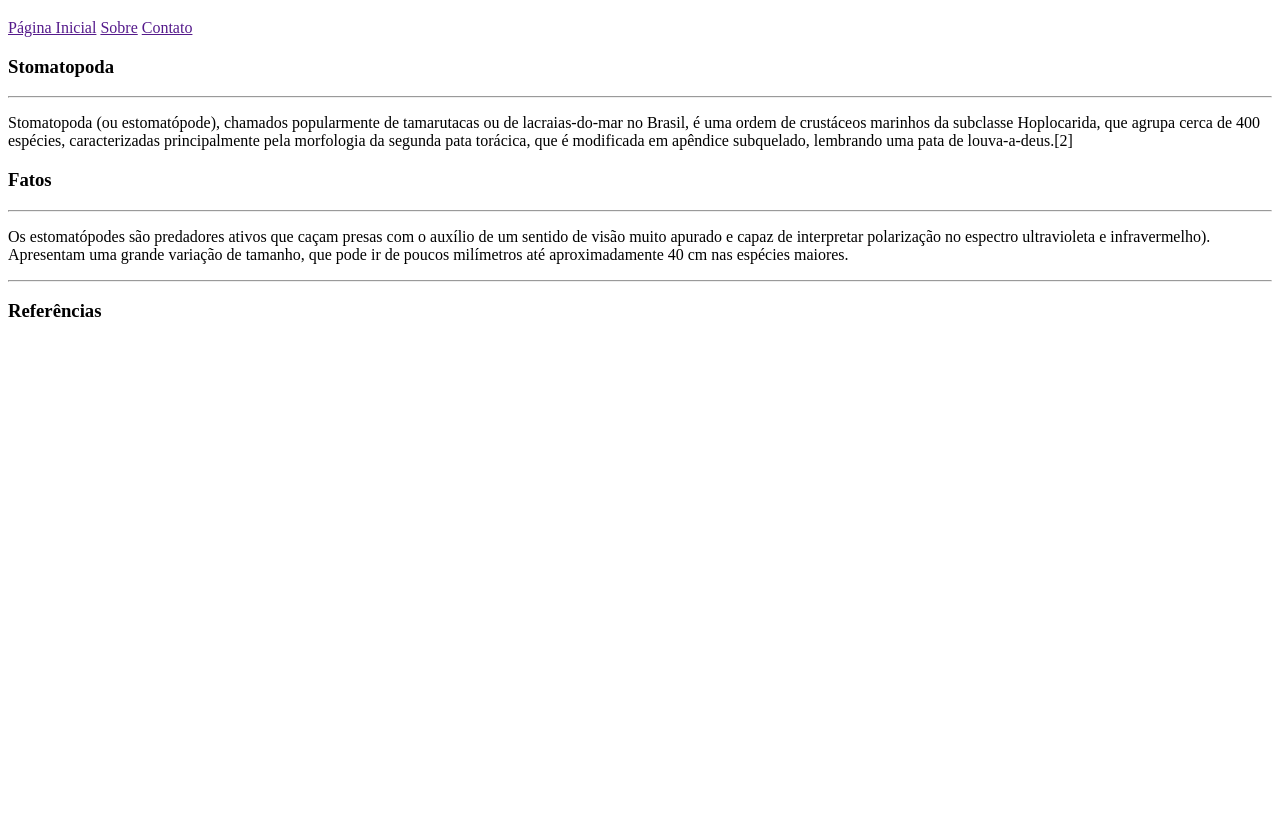
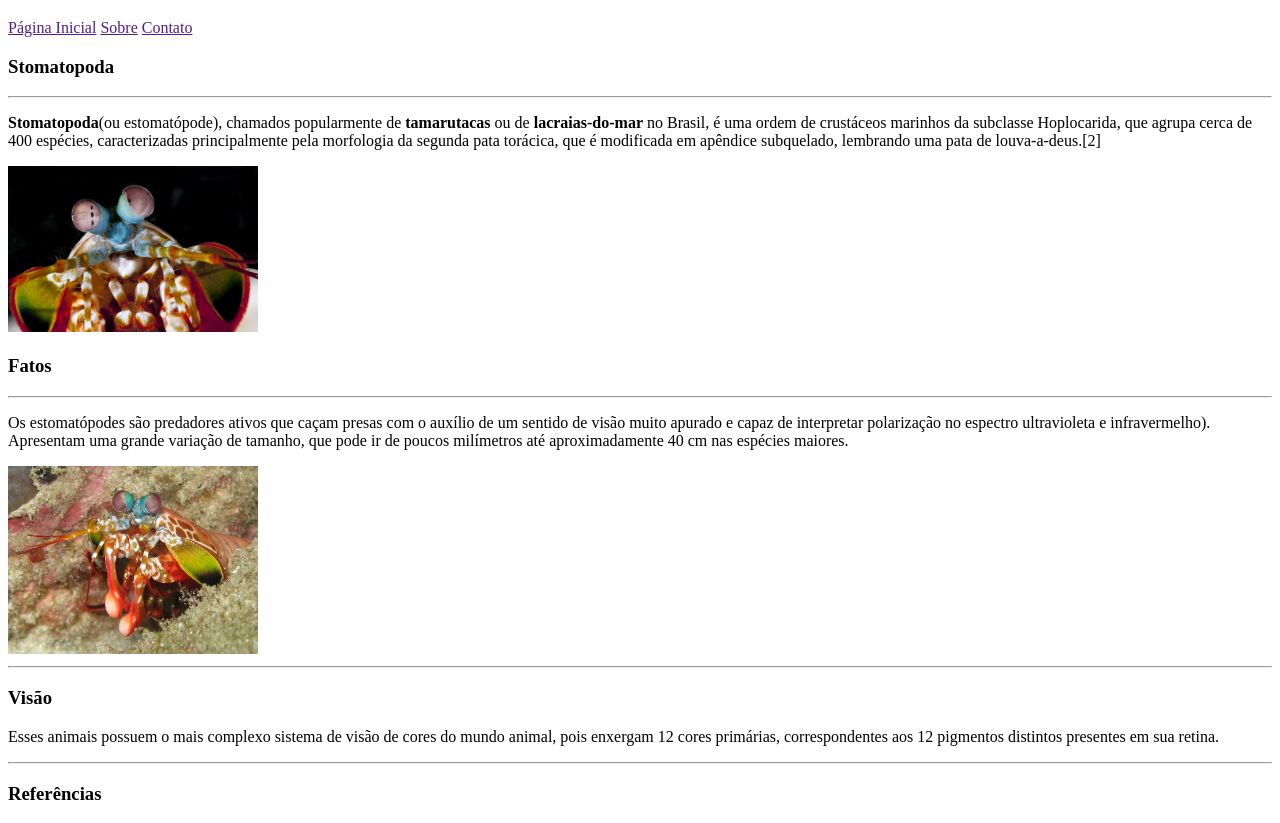
Before and after one commit to Italodevjr/trybe-exercicios, a plain HTML site: page fundamentos/bloco-3-introducao-a-html-e-css/dia-4-html-semantico/index.html in a window 1280 px wide. Shown: the part 61-884 px from the top of the page. Before the commit the page ends 800 px from the top, so only its background shows below. Drawn offline with Linux system fonts and the light colour scheme.

Commit message:
Adicionado imagens e seção de visão

```diff
--- a/fundamentos/bloco-3-introducao-a-html-e-css/dia-4-html-semantico/index.html
+++ b/fundamentos/bloco-3-introducao-a-html-e-css/dia-4-html-semantico/index.html
@@ -22,11 +22,13 @@
             <h3>Stomatopoda</h3>
             <hr>
             <p>
-                Stomatopoda (ou estomatópode), chamados popularmente de tamarutacas ou de lacraias-do-mar no Brasil, é
+                <Strong>Stomatopoda</Strong>(ou estomatópode), chamados popularmente de <strong>tamarutacas</strong> ou
+                de <strong>lacraias-do-mar</strong> no Brasil, é
                 uma ordem de crustáceos marinhos da subclasse Hoplocarida, que agrupa cerca de 400 espécies,
                 caracterizadas principalmente pela morfologia da segunda pata torácica, que é modificada em apêndice
                 subquelado, lembrando uma pata de louva-a-deus.[2]
             </p>
+            <img style="width:250px" src="./imagens/foto1.jpg" alt="Foto do Stomatopoda">
         </section>
 
         <section>
@@ -39,7 +41,16 @@
                 variação
                 de tamanho, que pode ir de poucos milímetros até aproximadamente 40 cm nas espécies maiores.
             </p>
+            <img style="width:250px" src="./imagens/foto2.webp" alt="Segunda foto do Stomatopadao">
+        </section>
 
+        <section>
+            <hr>
+            <h3>Visão</h3>
+            <p>
+                Esses animais possuem o mais complexo sistema de visão de cores do mundo animal, pois enxergam 12 cores
+                primárias, correspondentes aos 12 pigmentos distintos presentes em sua retina.
+            </p>
         </section>
 
         <section>
```
Also changed, not shown: fundamentos/bloco-3-introducao-a-html-e-css/dia-4-html-semantico/imagens/foto1.jpg (added), fundamentos/bloco-3-introducao-a-html-e-css/dia-4-html-semantico/imagens/foto2.webp (added).
